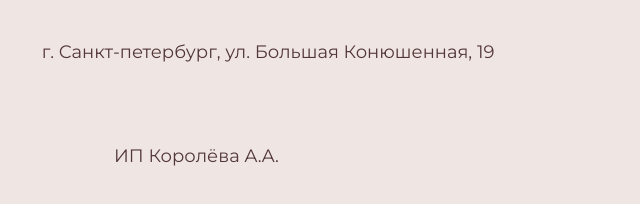
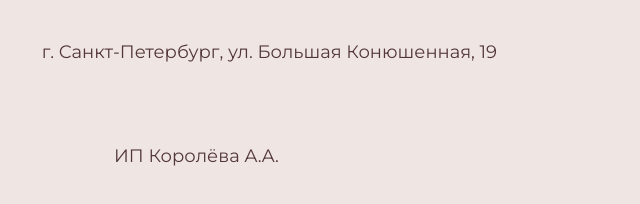
Before and after one commit to Aldenwrk/Marathon, a plain HTML site: page index.html in a window 1280 px wide. Shown: the part 5425-5629 px from the top of the page, 265-905 px from the left. Drawn offline with Linux system fonts and the light colour scheme.

Commit message:
Update index.html

```diff
--- a/index.html
+++ b/index.html
@@ -129,7 +129,7 @@
   <section>
 	<footer class="footer_contacts">
 		<p class="footer-phone">+7 (981) 857-46-24</p>
-		<p class="footer-address">г. Санкт-петербург, ул. Большая Конюшенная, 19</p>
+		<p class="footer-address">г. Санкт-Петербург, ул. Большая Конюшенная, 19</p>
 		<p class="footer-name">ИП Королёва А.А.</p>
 	</footer>
   </section>
```
